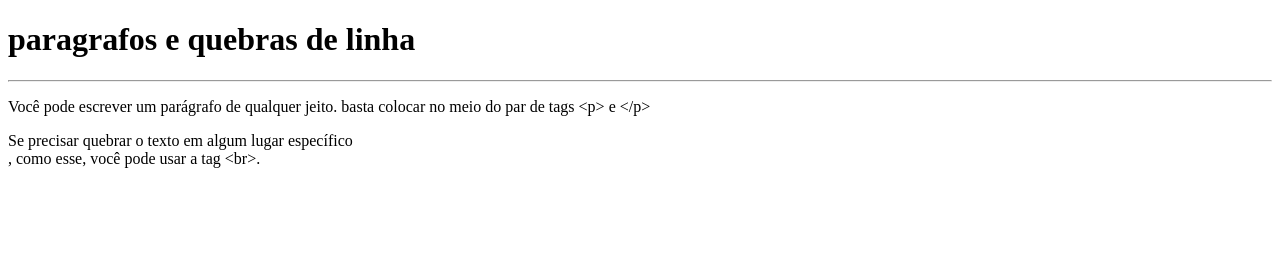
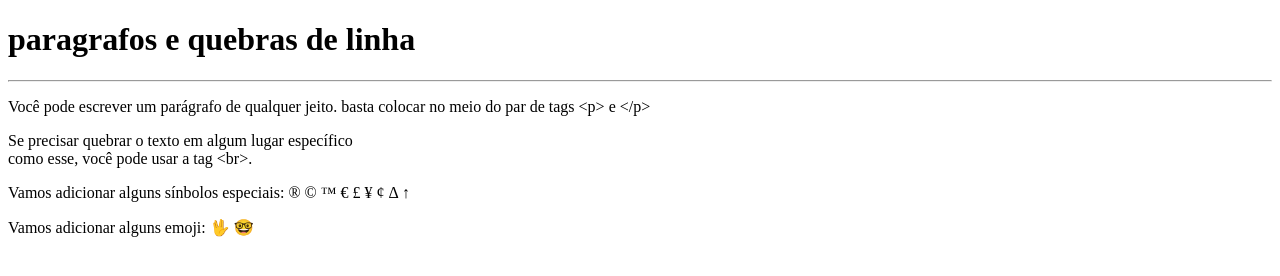
Before and after one commit to RuanCarlosDaSilvaLima/Estudo-HTML5-CSS3, a plain HTML site: page exercicios/exe002/index.html in a window 1280 px wide. Drawn offline with Linux system fonts and the light colour scheme.

Commit message:
Cap 5 - Aula 2
Símbolos e Emoji nos site

```diff
--- a/exercicios/exe002/index.html
+++ b/exercicios/exe002/index.html
@@ -11,10 +11,27 @@
     </h1>
     <hr>
     <p>
-        Você pode escrever um parágrafo de qualquer jeito. basta colocar no meio do par de tags &lt;p&gt; e &lt;/p&gt;
+        Você pode escrever um parágrafo de qualquer jeito. basta colocar no meio do par de tags &lt;p&gt; e &lt;/p&gt; <!-- LEES THAN / GREATER THAN -->
     </p>
     <p>
-        Se precisar quebrar o texto em algum lugar específico <br>, como esse, você pode usar a tag &lt;br&gt;.
+        Se precisar quebrar o texto em algum lugar específico <br> como esse, você pode usar a tag &lt;br&gt;.
+    </p>
+    <p>
+        Vamos adicionar alguns sínbolos especiais:
+        &reg;
+        &copy;
+        &trade;
+        &euro;
+        &pound;
+        &yen;
+        &cent;
+        &Delta;
+        &uarr;
+    </p>
+    <p>
+        Vamos adicionar alguns emoji: <!--emojipedia,org-->
+        &#x1F596;
+        &#x1F913;
     </p>
 </body>
 </html>
```
Also changed, not shown: exercicios/ex003/index.html (added).
